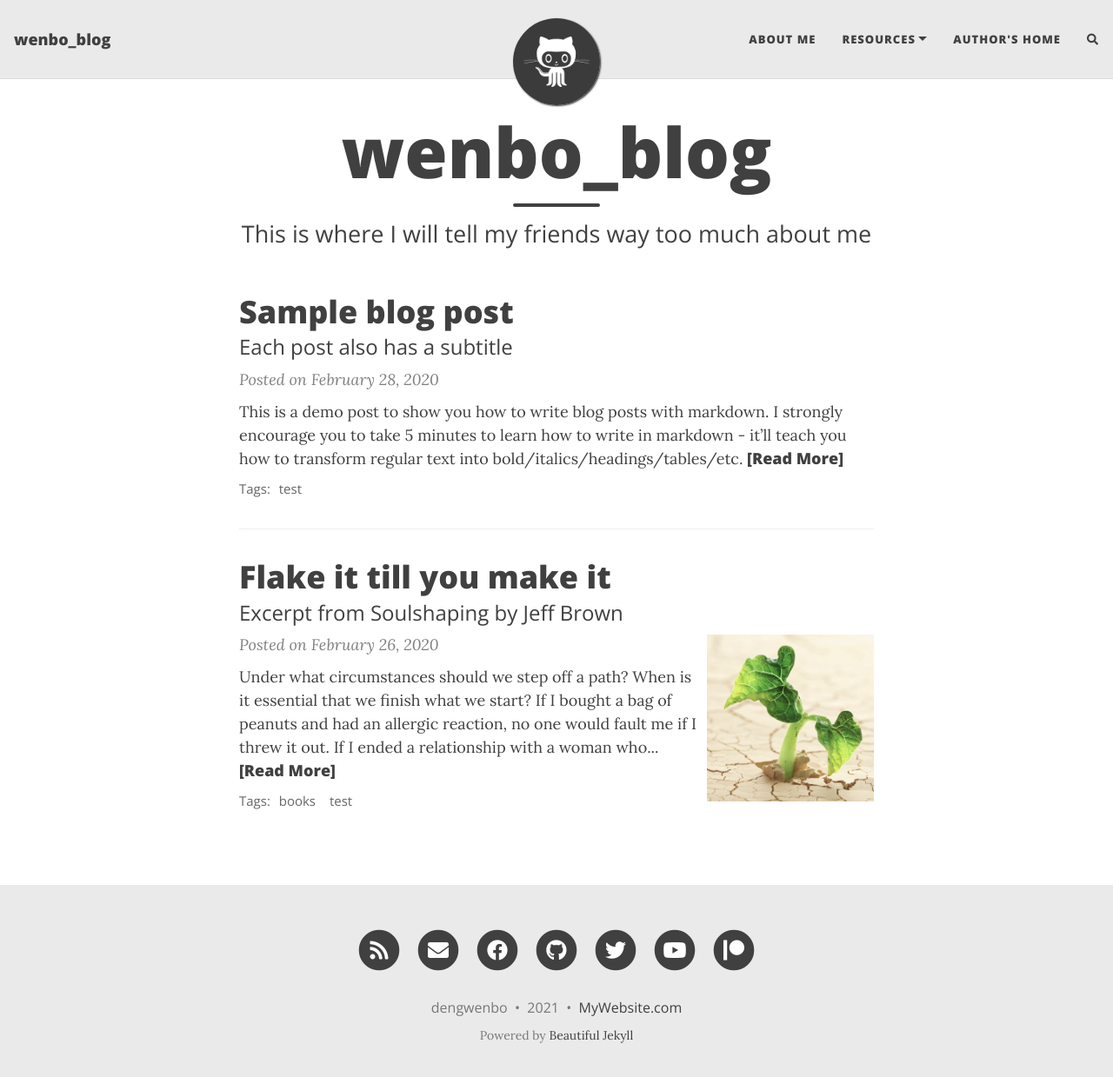
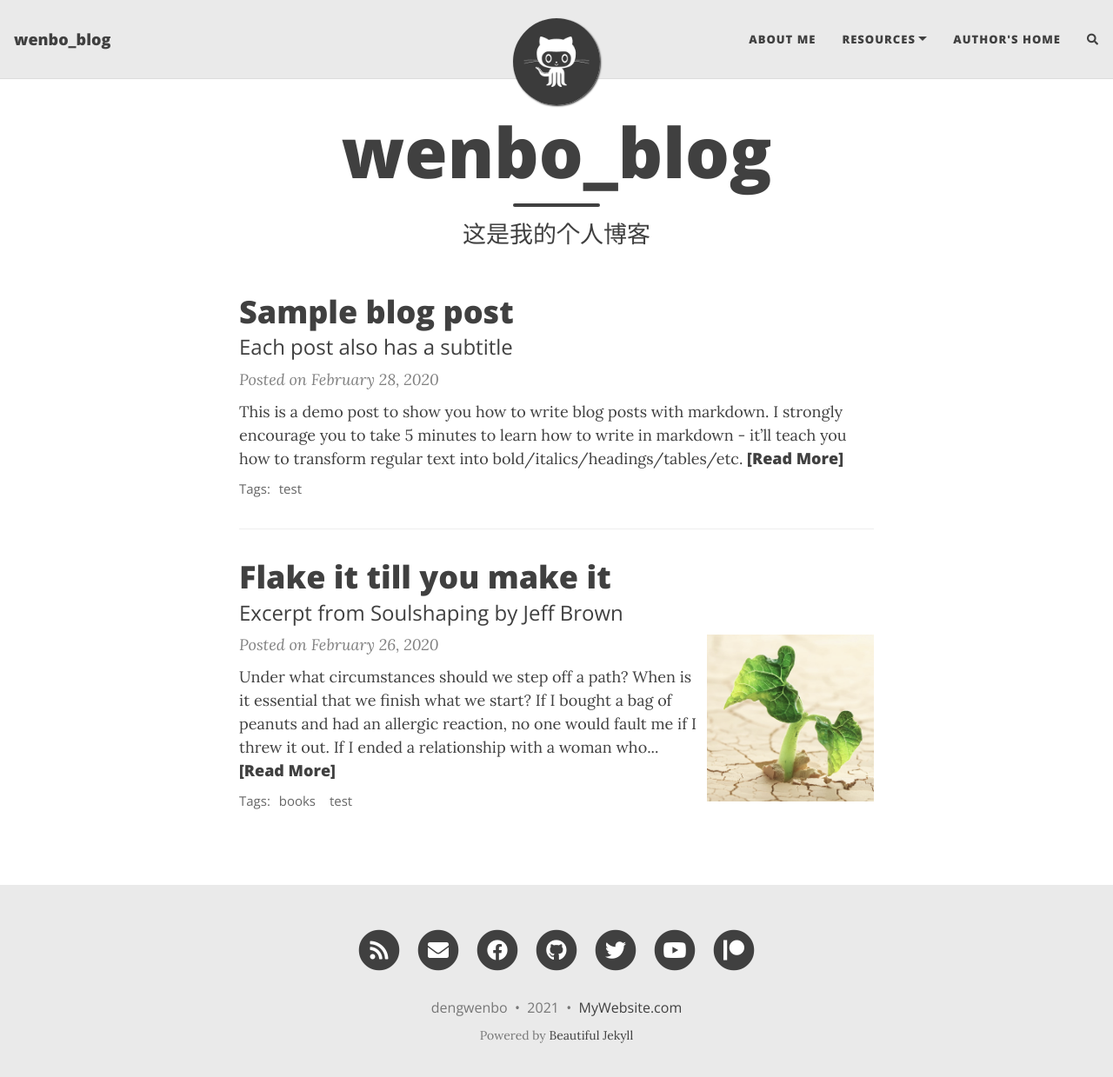
Before and after one commit to dengwenbo6/dengwenbo6.github.io, a Jekyll site: the page built from index.html, in a window 1280 px wide and 1252 px high. Shown: the top 1239 px of the window at 87% size. Built offline with Jekyll 4.4.1, drawn with Linux system fonts in a browser that asks for light colours; nearby versions of some CDN libraries; the list of posts is cut into pages by our own code; comment, search, counter and statistics services are not loaded.

Commit message:
Update index.html

```diff
--- a/index.html
+++ b/index.html
@@ -1,5 +1,5 @@
 ---
 layout: home
 title: wenbo_blog
-subtitle: This is where I will tell my friends way too much about me
+subtitle: 这是我的个人博客
 ---
```
